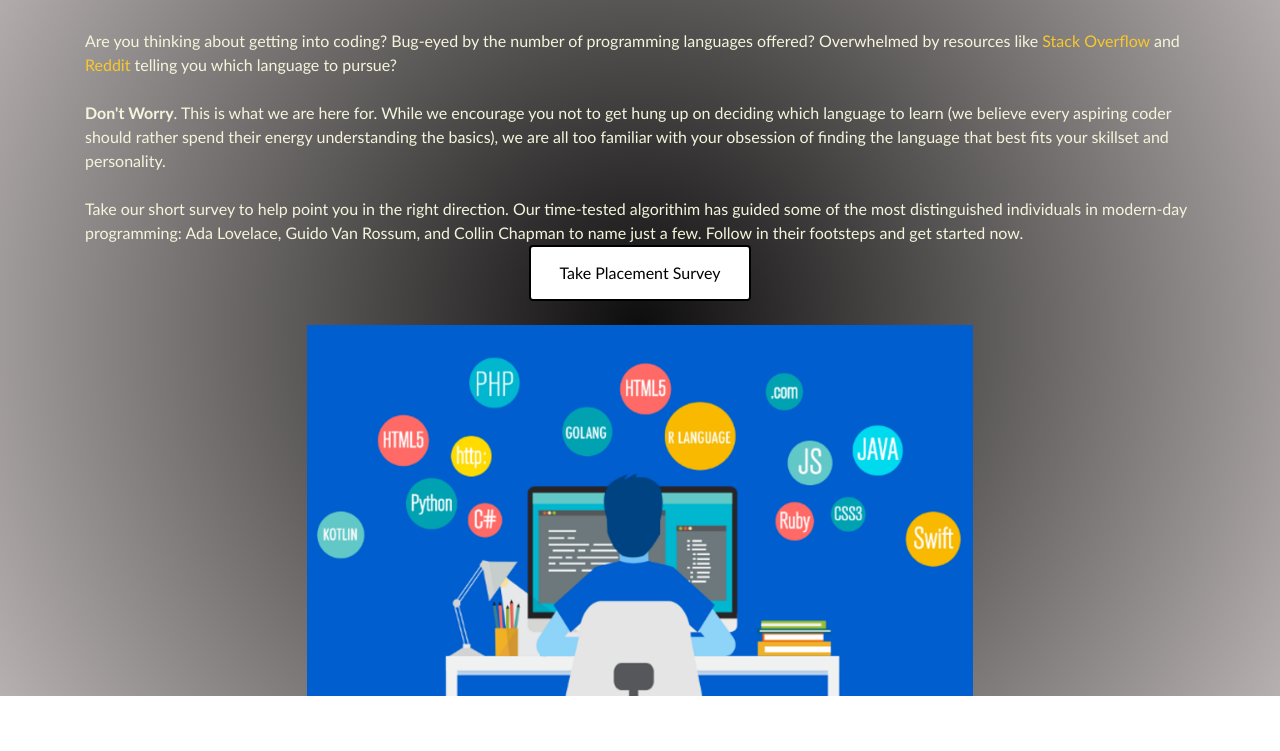
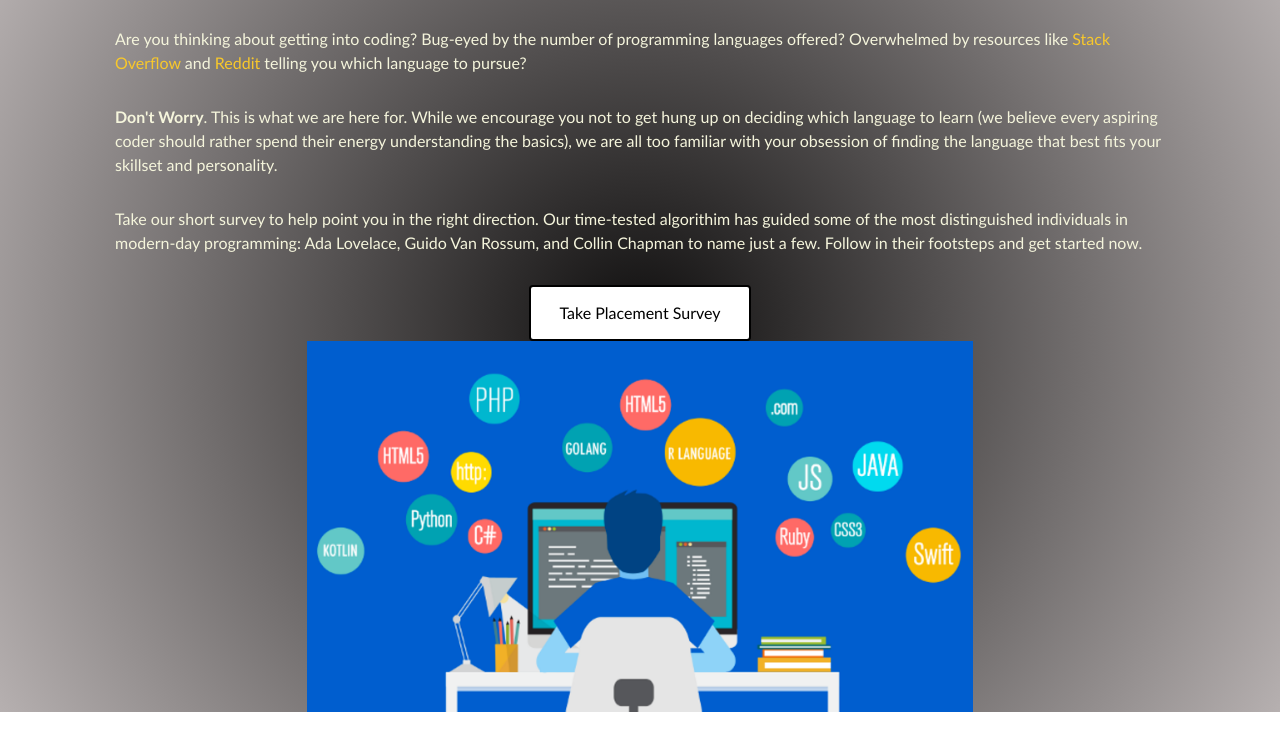
Before and after one commit to colchapm/programming-language-suggester, a plain HTML site: page index.html in a window 1280 px wide. Shown: the part 41-792 px from the top of the page. Drawn offline with Linux system fonts and the light colour scheme.

Commit message:
clean up html - delete unnecessary comments and get rid of <br> line breaks.

```diff
--- a/css/styles.css
+++ b/css/styles.css
@@ -62,3 +62,7 @@ a {
   font-family: 'Courier New', Courier, monospace;
   font-size: larger;
 }
+
+p {
+  margin: 30px;
+}
--- a/index.html
+++ b/index.html
@@ -12,23 +12,15 @@
     <div class="background">
       <div class="container">
         <h2 class="title">Programming Language Suggester</h2>
-        <br>
         <p>Are you thinking about getting into coding? Bug-eyed by the number of programming languages offered?
           Overwhelmed by resources like <a href="https://stackoverflow.com/">Stack Overflow</a> and <a href="https://www.reddit.com/">Reddit</a>
-          telling you which language to pursue?
-          <br>
-          <br>
-          <strong>Don't Worry</strong>. This is what we are here for. While we encourage you not to get hung up on deciding which language to learn (we believe every aspiring coder
-          should rather spend their energy understanding the basics), we are all too familiar with your obsession of finding the language that best fits your skillset and personality.
-          <br>
-          <br>
-          Take our short survey to help point you in the right direction. Our time-tested algorithim has guided some of the most distinguished individuals in modern-day programming:
-          Ada Lovelace, Guido Van Rossum, and Collin Chapman to name just a few. Follow in their footsteps and get started now.
-          <br>
+          telling you which language to pursue?</p>
+          <p><strong>Don't Worry</strong>. This is what we are here for. While we encourage you not to get hung up on deciding which language to learn (we believe every aspiring coder
+          should rather spend their energy understanding the basics), we are all too familiar with your obsession of finding the language that best fits your skillset and personality.</p>
+          <p>Take our short survey to help point you in the right direction. Our time-tested algorithim has guided some of the most distinguished individuals in modern-day programming:
+          Ada Lovelace, Guido Van Rossum, and Collin Chapman to name just a few. Follow in their footsteps and get started now.</p>
           <a href="placement-survey.html"><button type = "submit" button class="btn">Take Placement Survey</button></a>
-          <br>
-          <img src="img/what language.png" class="supporting-image"
-        </p>
+          <img src="img/what language.png" class="supporting-image">
       </div>
     </div>
   </body>
--- a/js/scripts.js
+++ b/js/scripts.js
@@ -20,21 +20,14 @@ $(document).ready(function(){
       resultTwo = "HTML"
       resultThree = "CSS"
     }
-    $("#suggestion").show();
+
     document.getElementById ("resultOne").innerHTML = resultOne;
     document.getElementById ("resultTwo").innerHTML = resultTwo;
     document.getElementById ("resultThree").innerHTML = resultThree;
+    $("#suggestion").show();
 
 
 
     event.preventDefault();
   });
 });
-
-
-/*
-if (questionOne === "webDevelopment") {
-  javaScript = 1
-
-}
-*/
```
